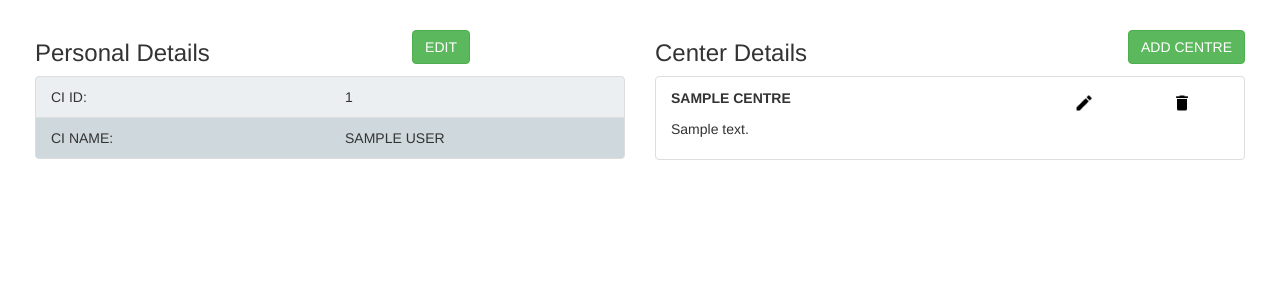
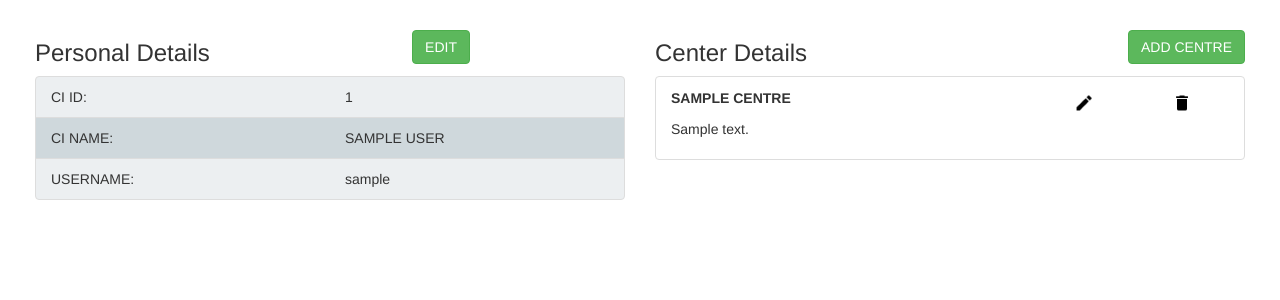
Before and after one commit to study-abacus/admin-site, a Django app: page /form/ci/1 in a window 1280 px wide. Shown: the part 62-362 px from the top of the page. Run offline with Django 3.2, Linux system fonts and the light colour scheme; a user stored in the database is signed in; tables that the repository leaves empty hold one stand-in row (values such as "Sample post"); some libraries are stand-ins or nearby versions.

Commit message:
UI tweaks

```diff
--- a/form/template/form/ci.html
+++ b/form/template/form/ci.html
@@ -61,6 +61,16 @@
 								</div>
 							</div>
 						  </li>
+						  <li class="list-group-item row1">
+						  	<div class="row">
+								<div class="col-xs-6">
+									<span class="info_header">USERNAME:</span>
+								</div>
+								<div class="col-xs-6">
+									<span class="info_value"> {{ ci.user.username }} </span>
+								</div>
+							</div>
+						  </li>
 						</ul>
 					</div>
 				</div>
--- a/form/template/form/students.html
+++ b/form/template/form/students.html
@@ -33,7 +33,7 @@
                 </form>
             </div>
 
-            <table class="table row">
+            <table class="table row table-striped">
                 <thead class="thead-dark">
                     <tr>
                     <th scope="col"><a href="?sort=student_id&{% query_transform request 'sort' %}">ID</a></th>
@@ -46,7 +46,7 @@
                     {% for student in students %}
                         <tr>
                             <th scope="row">{{ student.student_id }}</th>
-                            <td>{{ student.name }}</td>
+                            <td>{{ student.name | upper }}</td>
                             <td>{{ student.ci.first_name }} {{ student.ci.last_name }}</td>
                             <td><a href="{% url 'student' pk=student.pk %}" class="btn btn-success">View</a></td>
                         </tr>
--- a/form/views/generics.py
+++ b/form/views/generics.py
@@ -3,6 +3,7 @@ from django.shortcuts import render, get_object_or_404
 from django.urls import reverse_lazy
 from django.contrib.auth.decorators import user_passes_test
 from django.utils.decorators import method_decorator
+from django.contrib.auth.views import PasswordChangeView
 from django.views.generic import (
 	View,
 	DetailView,
@@ -12,7 +13,6 @@ from django.views.generic import (
 	DeleteView,
     TemplateView,
 )
-from django.contrib.auth.views import PasswordChangeView
 
 from form.mixins import (
     LoginRequiredMixin,
@@ -44,7 +44,7 @@ class StudentList(LoginRequiredMixin, ListView):
     model = models.Student
     template_name = 'form/students.html'
     context_object_name = 'students'
-    paginate_by = 20
+    paginate_by = 50
 
     def get_context_data(self):
         context = super(StudentList, self).get_context_data()
```
